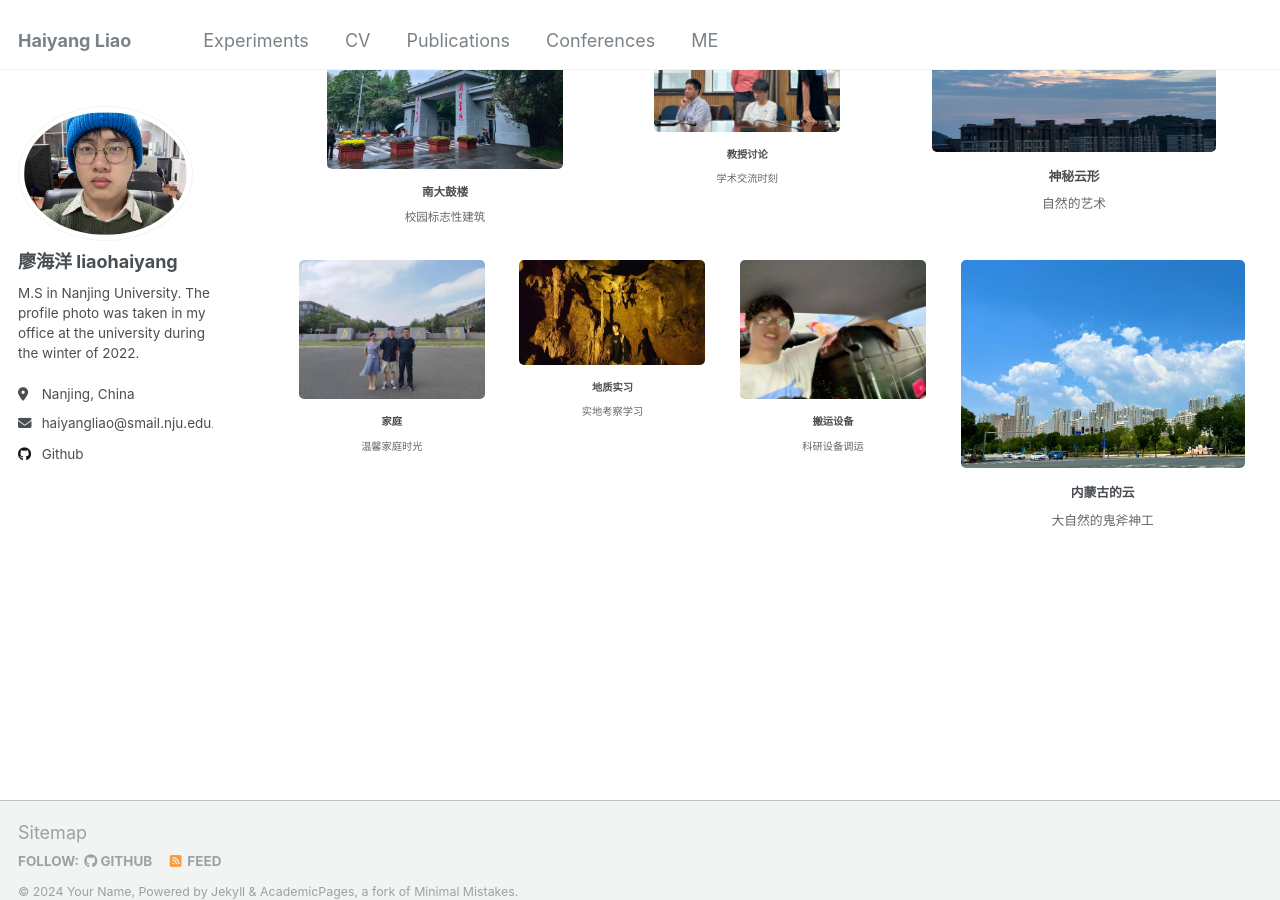
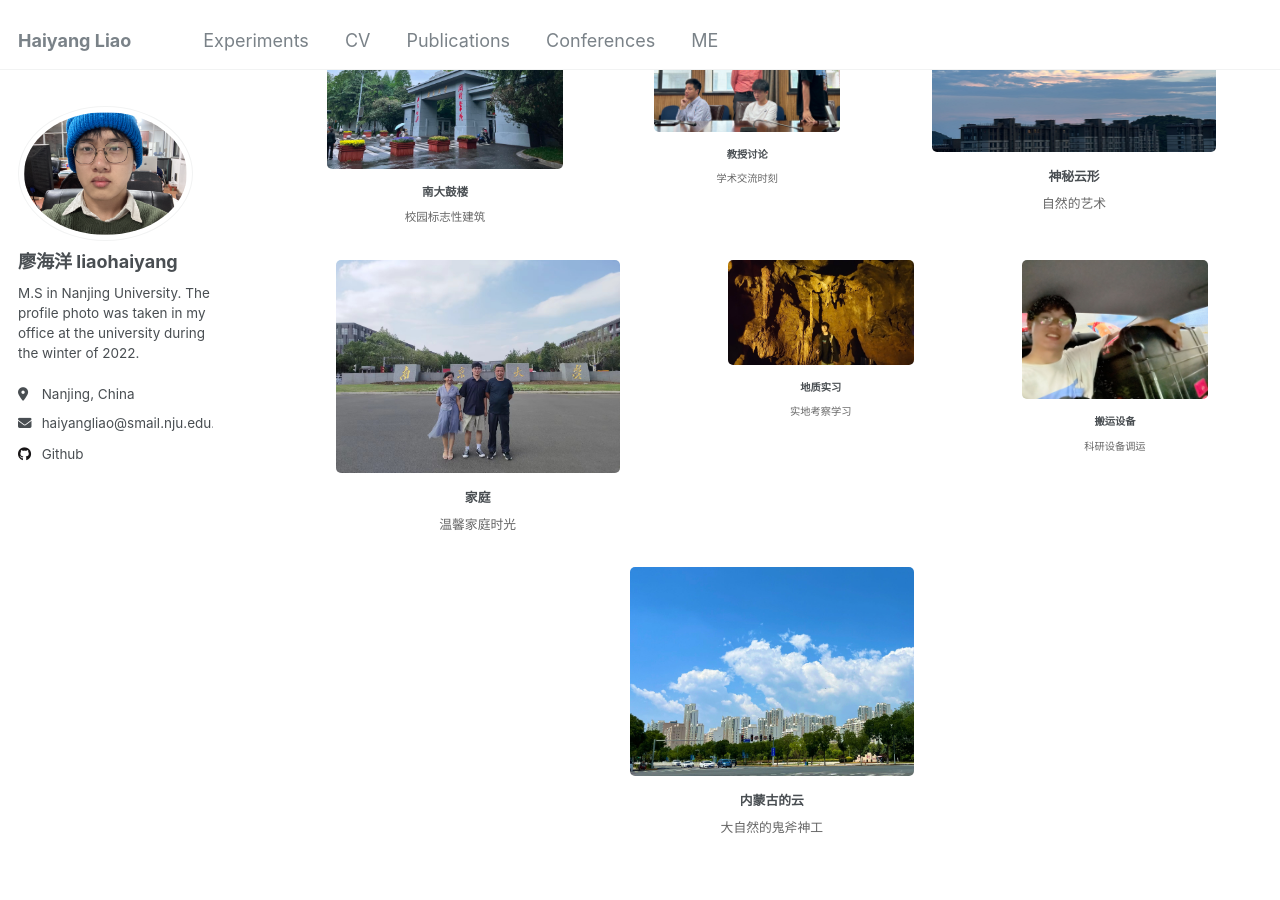
Before and after one commit to Whynot-cell/Whynot-cell.github.io, a Jekyll site: the page built from _pages/teaching.html, in a window 1280 px wide and 900 px high, scrolled down 398 px. Built offline with Jekyll 4.4.1, drawn with Linux system fonts in a browser that asks for light colours.

Commit message:
Update teaching.html

```diff
--- a/_pages/teaching.html
+++ b/_pages/teaching.html
@@ -139,7 +139,7 @@ author_profile: true
 
 
 
-    <div class="small">
+    <div class="large">
       <img src="/images/family.jpg" alt="家庭照">
       <div class="caption">家庭</div>
       <div class="description">温馨家庭时光</div>
```
